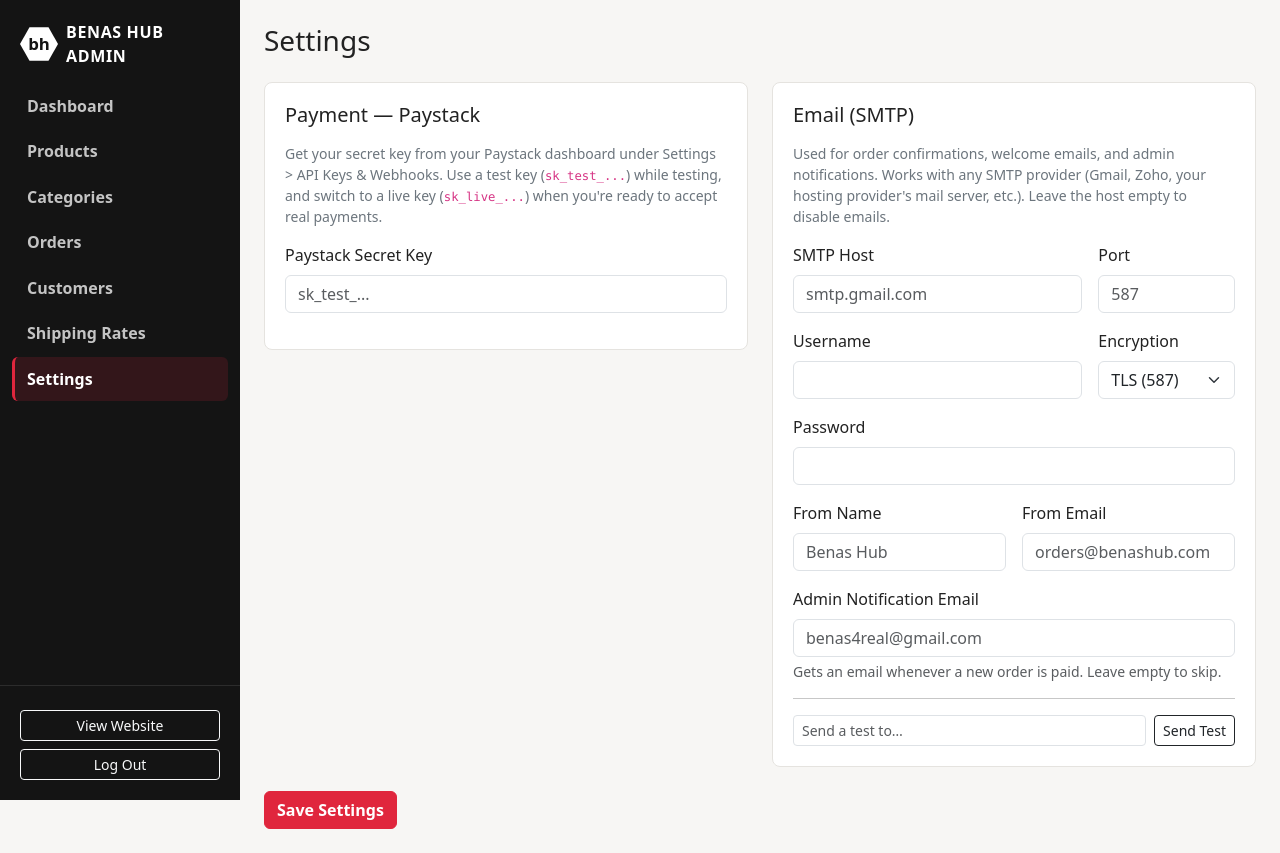
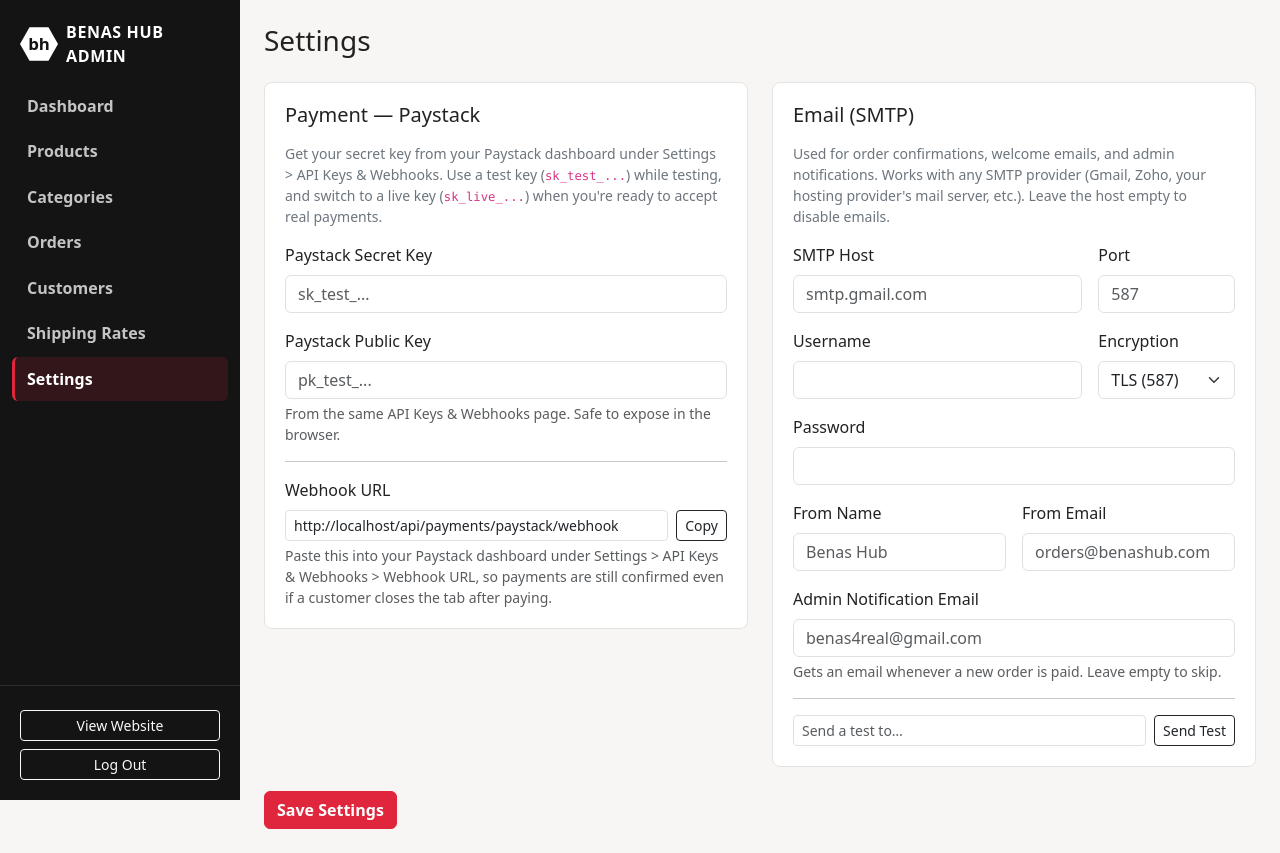
Before and after one commit to CalebPrince/benashub, a Flask app: page /admin/settings in a window 1280 px wide. Run offline with Flask 3, Linux system fonts and the light colour scheme; the visitor is signed in with stand-in values (Sample User, id 1); data that the repository does not hold is empty; parts of the project's set-up code (start-up, migrations or seed data) failed here and were passed over; some libraries are stand-ins or nearby versions.

Commit message:
Add Paystack public key field and webhook URL to admin settings
The webhook URL is shown read-only (derived from the site domain)
with a copy button for pasting into the Paystack dashboard.

Co-Authored-By: Claude Fable 5 <noreply@anthropic.com>

```diff
--- a/app/blueprints/api_admin.py
+++ b/app/blueprints/api_admin.py
@@ -396,6 +396,7 @@ def update_shipping_rate(rate_id):
 
 SETTINGS_KEYS = (
     "paystack_secret_key",
+    "paystack_public_key",
     "smtp_host",
     "smtp_port",
     "smtp_username",
--- a/static/js/admin.js
+++ b/static/js/admin.js
@@ -617,8 +617,8 @@ BH.admin = (() => {
   }
 
   const SETTINGS_FIELDS = [
-    'paystack_secret_key', 'smtp_host', 'smtp_port', 'smtp_username', 'smtp_password',
-    'smtp_encryption', 'mail_from_name', 'mail_from_email', 'admin_notify_email',
+    'paystack_secret_key', 'paystack_public_key', 'smtp_host', 'smtp_port', 'smtp_username',
+    'smtp_password', 'smtp_encryption', 'mail_from_name', 'mail_from_email', 'admin_notify_email',
   ];
 
   function wireSettingsTab() {
@@ -626,6 +626,13 @@ BH.admin = (() => {
     form.addEventListener('submit', async (e) => {
       e.preventDefault();
       await saveSettings(form);
+    });
+    const webhookInput = document.getElementById('webhookUrlInput');
+    webhookInput.value = window.location.origin + '/api/payments/paystack/webhook';
+    document.getElementById('copyWebhookBtn').addEventListener('click', async (e) => {
+      await navigator.clipboard.writeText(webhookInput.value);
+      e.target.textContent = 'Copied!';
+      setTimeout(() => { e.target.textContent = 'Copy'; }, 1500);
     });
     document.getElementById('testEmailBtn').addEventListener('click', async () => {
       const resultEl = document.getElementById('testEmailResult');
--- a/templates/admin/settings.html
+++ b/templates/admin/settings.html
@@ -17,6 +17,18 @@
           <label class="form-label">Paystack Secret Key</label>
           <input type="password" class="form-control" name="paystack_secret_key" id="paystackSecretKeyInput" placeholder="sk_test_..." autocomplete="off">
         </div>
+        <div class="mb-3">
+          <label class="form-label">Paystack Public Key</label>
+          <input type="text" class="form-control" name="paystack_public_key" placeholder="pk_test_..." autocomplete="off">
+          <div class="form-text">From the same API Keys &amp; Webhooks page. Safe to expose in the browser.</div>
+        </div>
+        <hr>
+        <label class="form-label">Webhook URL</label>
+        <div class="d-flex gap-2">
+          <input type="text" class="form-control form-control-sm" id="webhookUrlInput" readonly>
+          <button type="button" class="btn btn-outline-dark btn-sm text-nowrap" id="copyWebhookBtn">Copy</button>
+        </div>
+        <div class="form-text">Paste this into your Paystack dashboard under Settings &gt; API Keys &amp; Webhooks &gt; Webhook URL, so payments are still confirmed even if a customer closes the tab after paying.</div>
       </div>
     </div>
     <div class="col-lg-6">
```
